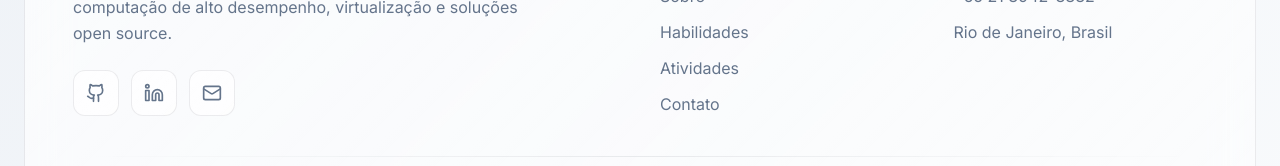
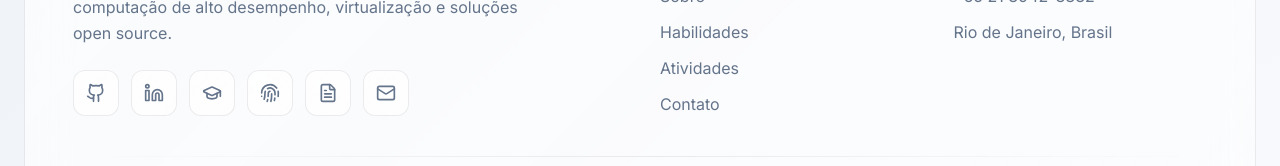
Before and after one commit to tiagomdss/site-wagner, a Nuxt app: page / in a window 1280 px wide. Shown: the part 6850-7016 px from the top of the page. Built offline with nearby package versions, Linux system fonts and the light colour scheme.

Commit message:
Add new social links to AppFooter component

```diff
--- a/app/components/AppFooter.vue
+++ b/app/components/AppFooter.vue
@@ -95,7 +95,7 @@
 </template>
 
 <script setup lang="ts">
-import { Heart, Github, Linkedin, Mail, ArrowUp, Terminal as TerminalIcon } from 'lucide-vue-next'
+import { Heart, Github, Linkedin, Mail, ArrowUp, Terminal as TerminalIcon, GraduationCap, Fingerprint, FileText} from 'lucide-vue-next'
 import { useIntersectionObserver } from '@vueuse/core'
 
 const quickLinks = [
@@ -107,8 +107,11 @@ const quickLinks = [
 ]
 
 const socialLinks = [
-  { icon: Github, href: 'https://github.com', label: 'GitHub' },
-  { icon: Linkedin, href: 'https://linkedin.com', label: 'LinkedIn' },
+  { icon: Github, href: 'https://github.com/wagner-calazans', label: 'GitHub' },
+  { icon: Linkedin, href: 'https://linkedin.com/in/wagner-calazans', label: 'LinkedIn' },
+  { icon: GraduationCap, href: 'http://lattes.cnpq.br/7002908339055296', label: 'Lattes' },
+  { icon: Fingerprint, href: 'https://orcid.org/0009-0004-8259-9914', label: 'ORCID' },
+  { icon: FileText, href: 'https://europass.wagnercalazans.com', label: 'Europass' },
   { icon: Mail, href: 'mailto:contato@wagnercalazans.com', label: 'Email' },
 ]
 
```
